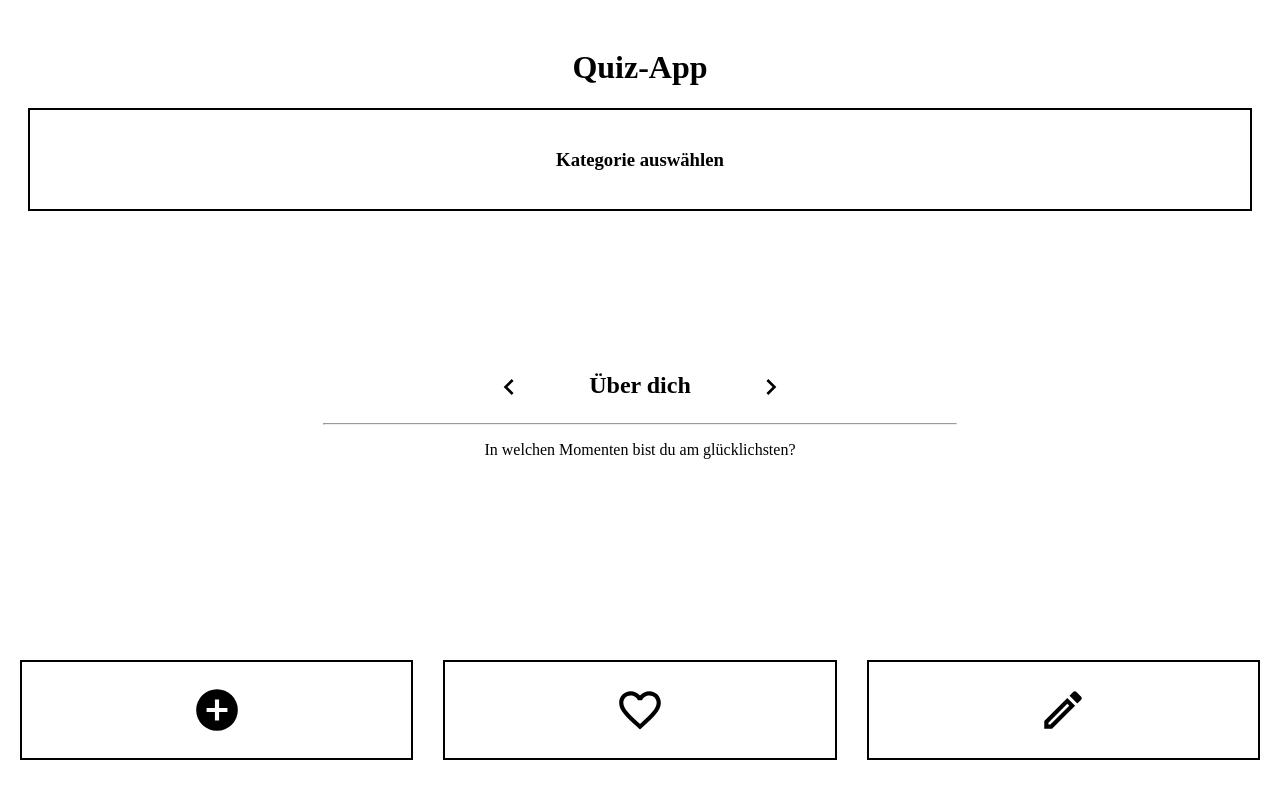
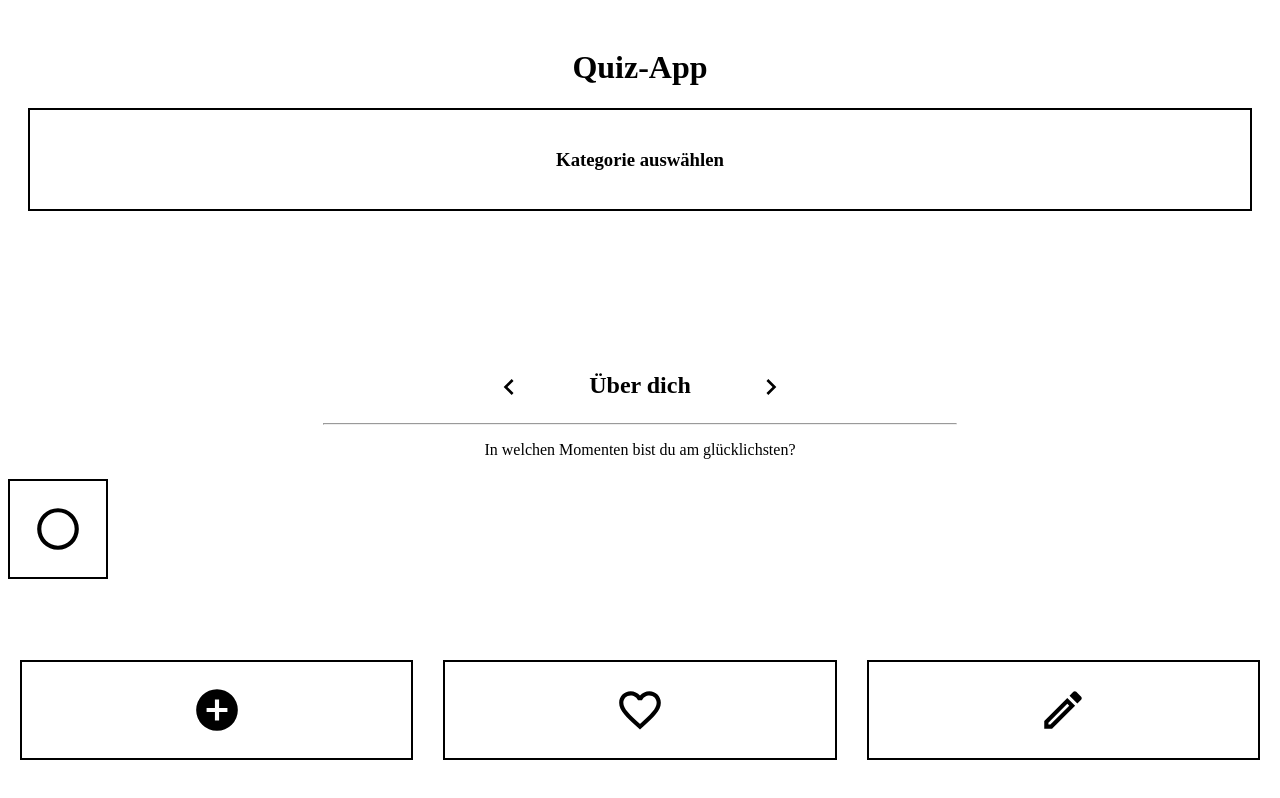
Before and after one commit to JivanaLipsewers/Capstone-90-Fragen-die-verbinden, a Next.js app: page / in a window 1280 px wide. Both pictures are taken after a click on the button 216 px from the left and 710 px from the top of the page. Built offline with nearby package versions, Linux system fonts and the light colour scheme.

Commit message:
Update + Question

```diff
--- /dev/null
+++ b/components/AddQuestion/index.js
@@ -0,0 +1,77 @@
+import { useState } from 'react';
+import { AddQuestionContainer, AddQuestionButton, AddQuestionForm } from './styles';
+
+const AddQuestion = ({ onAddQuestion }) => {
+  const [isAddingQuestion, setIsAddingQuestion] = useState(false);
+  const [category, setCategory] = useState('');
+  const [question, setQuestion] = useState('');
+
+  const handleAddQuestionClick = () => {
+    setIsAddingQuestion(true);
+  };
+
+  const handleCancelClick = () => {
+    setIsAddingQuestion(false);
+    setCategory('');
+    setQuestion('');
+  };
+
+  const handleSaveClick = () => {
+    if (category && question) {
+      onAddQuestion({ category, question });
+      setIsAddingQuestion(false);
+      setCategory('');
+      setQuestion('');
+    }
+  };
+
+  return (
+    <AddQuestionContainer>
+      {!isAddingQuestion ? (
+        <AddQuestionButton onClick={handleAddQuestionClick}>
+          <svg xmlns="http://www.w3.org/2000/svg" viewBox="0 0 24 24" width="32" height="32">
+            <title>plus</title>
+            <path d="M12,20C7.59,20 4,16.41 4,12C4,7.59 7.59,4 12,4C16.41,4 20,7.59 20,12C20,16.41 16.41,20 12,20M12,2A10,10 0 0,0 2,12A10,10 0 0,0 12,22A10,10 0 0,0 22,12A10,10 0 0,0 12,2Z" />
+          </svg>
+        </AddQuestionButton>
+      ) : (
+        <AddQuestionForm>
+          <input
+            type="text"
+            placeholder="Kategorie hinzufügen"
+            value={category}
+            onChange={(e) => setCategory(e.target.value)}
+          />
+          <input
+            type="text"
+            placeholder="Frage"
+            value={question}
+            onChange={(e) => setQuestion(e.target.value)}
+          />
+          <div>
+            <svg
+              viewBox="0 0 24 24"
+              width="24"
+              height="24"
+              onClick={handleCancelClick}
+            >
+              <title>close</title>
+              <path d="M19,6.41L17.59,5L12,10.59L6.41,5L5,6.41L10.59,12L5,17.59L6.41,19L12,13.41L17.59,19L19,17.59L13.41,12L19,6.41Z" />
+            </svg>
+            <svg
+              viewBox="0 0 24 24"
+              width="24"
+              height="24"
+              onClick={handleSaveClick}
+            >
+              <title>check</title>
+              <path d="M21,7L9,19L3.5,13.5L4.91,12.09L9,16.17L19.59,5.59L21,7Z" />
+            </svg>
+          </div>
+        </AddQuestionForm>
+      )}
+    </AddQuestionContainer>
+  );
+};
+
+export default AddQuestion;
--- /dev/null
+++ b/components/AddQuestion/styles.js
@@ -0,0 +1,47 @@
+import styled from 'styled-components';
+
+export const AddQuestionContainer = styled.div`
+  margin-top: 20px;
+`;
+
+export const AddQuestionButton = styled.button`
+  background-color: #fff;
+  border: 2px solid #000;
+  height: 100px;
+  width: 100px;
+  display: flex;
+  justify-content: center;
+  align-items: center;
+  cursor: pointer;
+  transition: background-color 0.3s ease;
+
+  &:hover {
+    background-color: #f0f0f0;
+  }
+
+  svg {
+    width: 50px;
+    height: 50px;
+  }
+`;
+
+export const AddQuestionForm = styled.div`
+  display: flex;
+  align-items: center;
+  gap: 10px;
+
+  input {
+    padding: 8px;
+    border: 2px solid #000;
+    border-radius: 4px;
+  }
+
+  div {
+    display: flex;
+    gap: 10px;
+  }
+
+  svg {
+    cursor: pointer;
+  }
+`;
--- a/components/Button/index.js
+++ b/components/Button/index.js
@@ -1,13 +1,16 @@
 import { ButtonContainer, Button } from './style';
 import { useState } from 'react';
+import AddQuestion from '../AddQuestion/index.js';
 
 const Buttons = () => {
   const [isPlusFilled, setIsPlusFilled] = useState(false);
   const [isClipboardFilled, setIsClipboardFilled] = useState(false);
   const [isHeartFilled, setIsHeartFilled] = useState(false);
+  const [isAddingQuestion, setIsAddingQuestion] = useState(false);
 
   const handlePlusClick = () => {
     setIsPlusFilled(!isPlusFilled);
+    setIsAddingQuestion(!isAddingQuestion);
   };
 
   const handleHeartClick = () => {
@@ -19,6 +22,7 @@ const Buttons = () => {
   };
 
   return (
+    <>
       <ButtonContainer>
         <Button onClick={handlePlusClick}>
           {isPlusFilled ? (
@@ -60,6 +64,8 @@ const Buttons = () => {
           )}
         </Button>
       </ButtonContainer>
+      {isAddingQuestion && <AddQuestion />}
+    </>
   );
 };
 
--- a/components/Question/index.js
+++ b/components/Question/index.js
@@ -1,3 +1,5 @@
+// components/Question/index.js
+
 import { QuestionContainer, Category, QuestionText, Separator } from "./styles";
 
 const Question = ({ category, question, onPrevQuestion, onNextQuestion }) => {
@@ -10,7 +12,7 @@ const Question = ({ category, question, onPrevQuestion, onNextQuestion }) => {
           width="32"
           height="32"
           style={{ verticalAlign: 'middle', marginRight: '64px' }}
-          onClick={onPrevQuestion} // Event-Handler für Chevron-left
+          onClick={onPrevQuestion}
         >
           <title>chevron-left</title>
           <path d="M15.41,16.58L10.83,12L15.41,7.41L14,6L8,12L14,18L15.41,16.58Z" />
@@ -22,7 +24,7 @@ const Question = ({ category, question, onPrevQuestion, onNextQuestion }) => {
           width="32"
           height="32"
           style={{ verticalAlign: 'middle', marginLeft: '64px' }}
-          onClick={onNextQuestion} // Event-Handler für Chevron-right
+          onClick={onNextQuestion}
         >
           <title>chevron-right</title>
           <path d="M8.59,16.58L13.17,12L8.59,7.41L10,6L16,12L10,18L8.59,16.58Z" />
--- a/pages/index.js
+++ b/pages/index.js
@@ -1,7 +1,9 @@
 import { useState } from 'react';
+import Filter from "../components/Filter/index.js";
 import Header from "../components/Header/index.js";
 import Question from "../components/Question/index.js";
-import Button from "../components/Button/index.js";
+import AddQuestion from "../components/AddQuestion/index.js";
+import Buttons from "../components/Button/index.js";
 import { QuestionContainer } from "../components/Question/styles.js";
 
 const questions = [
@@ -74,8 +76,10 @@ const questions = [
 const categories = ['Über dich', 'Über mich', 'Über uns', 'New Questions', 'Favoriten', 'Notizen'];
 
 const IndexPage = () => {
-  const [selectedCategories, setSelectedCategories] = useState(categories);
-  const [currentQuestionIndex, setCurrentQuestionIndex] = useState(0);
+    const [selectedCategories, setSelectedCategories] = useState(categories);
+    const [currentQuestionIndex, setCurrentQuestionIndex] = useState(0);
+    const [userQuestions, setUserQuestions] = useState([]); // Zustand für die vom Nutzer hinzugefügten Fragen
+    const [isAddingQuestion, setIsAddingQuestion] = useState(false); // Hinzufügen des Zustands
 
   const handleCategoryChange = (category) => {
     if (selectedCategories.includes(category)) {
@@ -85,9 +89,13 @@ const IndexPage = () => {
     }
   };
 
+  const handleAddQuestion = (newQuestion) => {
+    setUserQuestions([...userQuestions, newQuestion]);
+  };
+
   const filteredQuestions = selectedCategories.length > 0
-    ? questions.filter((question) => selectedCategories.includes(question.category))
-    : questions;
+    ? [...questions, ...userQuestions].filter((question) => selectedCategories.includes(question.category))
+    : [...questions, ...userQuestions];
 
   const handlePrevQuestion = () => {
     setCurrentQuestionIndex((prevIndex) => {
@@ -120,7 +128,8 @@ const IndexPage = () => {
           onNextQuestion={handleNextQuestion}
         />
       </QuestionContainer>
-      <Button />
+      {isAddingQuestion && <AddQuestion onAddQuestion={handleAddQuestion} setIsAddingQuestion={setIsAddingQuestion} />}
+      {!isAddingQuestion && <Buttons setIsAddingQuestion={setIsAddingQuestion} />}
     </>
   );
 };
```
Lines whose indentation alone changed are shown as unchanged.
